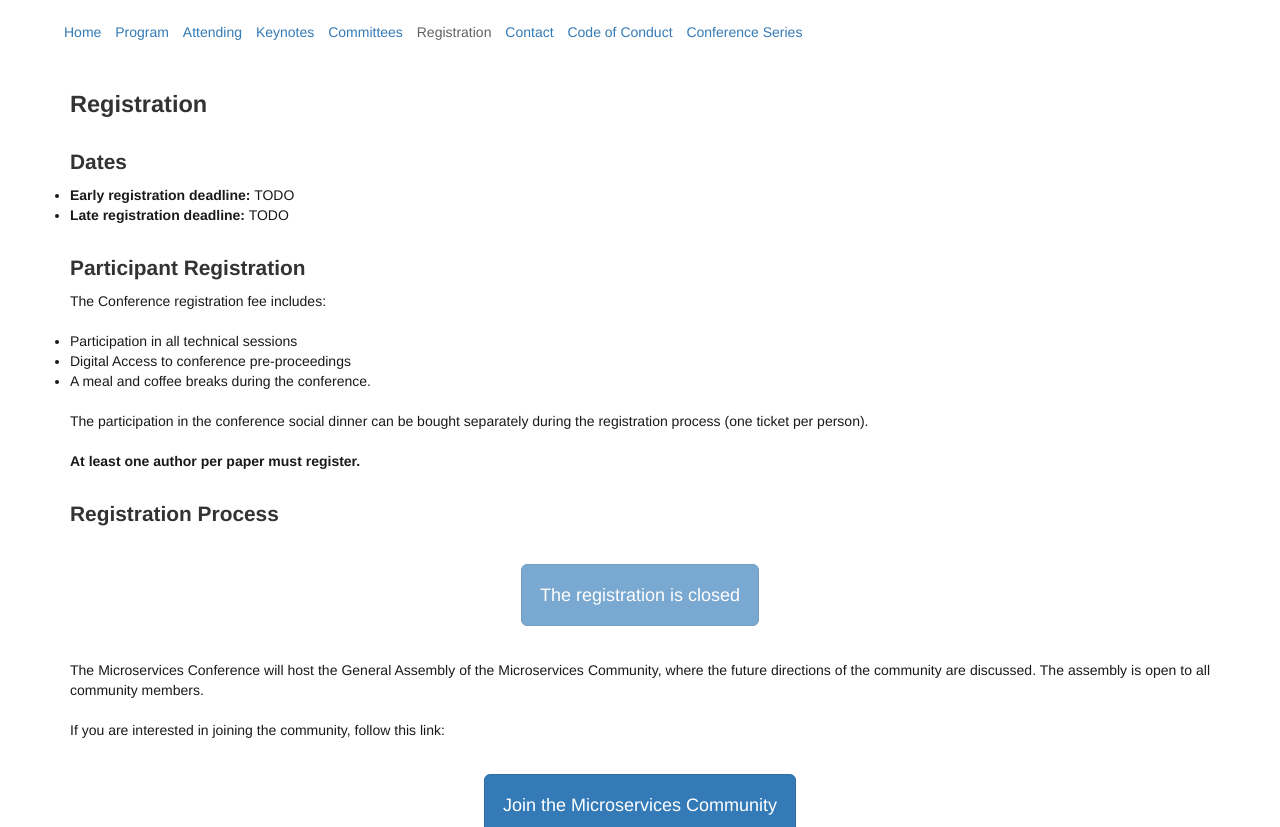
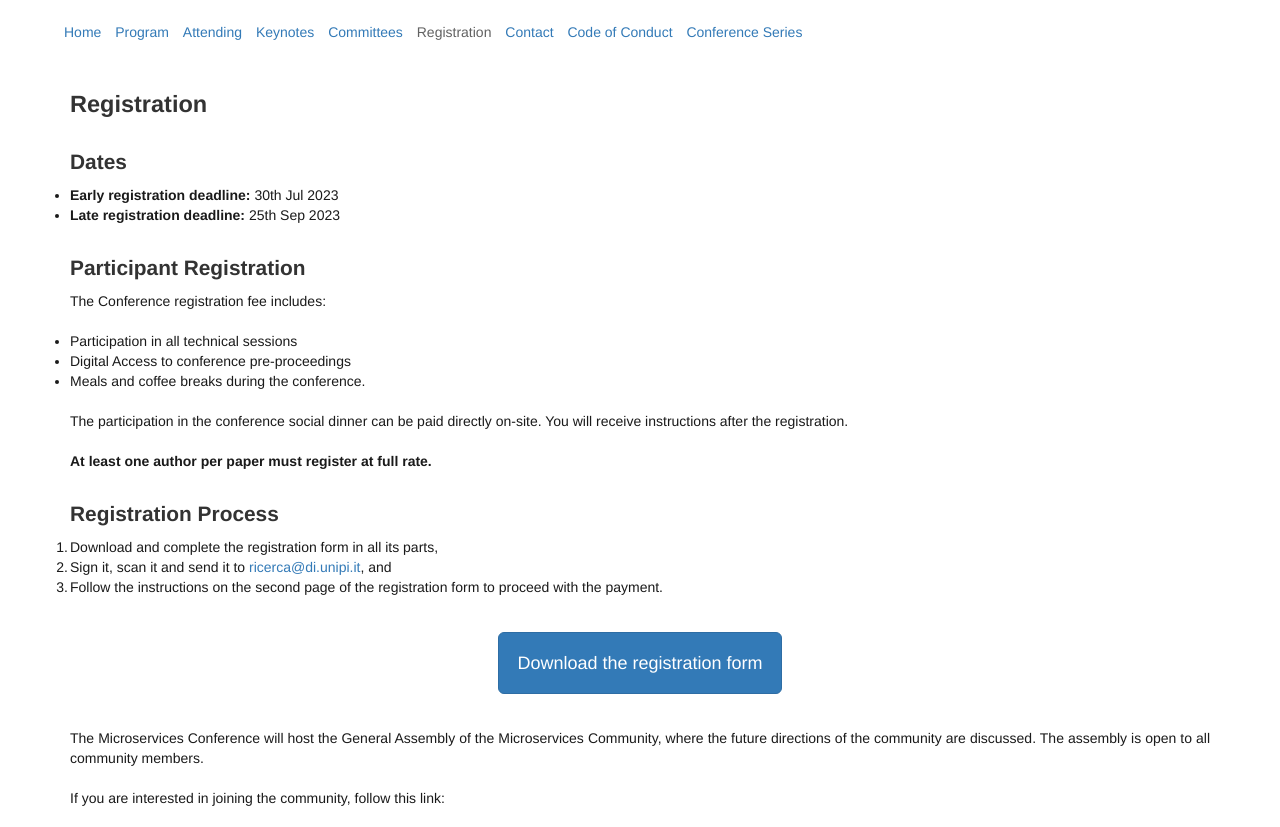
Before and after one commit to microservices-community/microservices-2023, a Jekyll site: the page built from registration.md, in a window 1280 px wide and 900 px high, scrolled down 333 px, cut to the strip 73-900 px from the top of the window. Built offline with Jekyll 4.4.1, drawn with Linux system fonts in a browser that asks for light colours; some of the changed text lies outside the part shown.

Commit message:
registration info

```diff
--- a/registration.md
+++ b/registration.md
@@ -10,8 +10,8 @@ feature_image: "normale.jpg"
 
 ## Dates
 
-- **Early registration deadline:** TODO
-- **Late registration deadline:** TODO
+- **Early registration deadline:** 30th Jul 2023
+- **Late registration deadline:** 25th Sep 2023
 
 ## Participant Registration
 
@@ -19,18 +19,23 @@ The Conference registration fee includes:
 
 - Participation in all technical sessions
 - Digital Access to conference pre-proceedings
-- A meal and coffee breaks during the conference.
+- Meals and coffee breaks during the conference.
 
-The participation in the conference social dinner can be bought separately
-during the registration process (one ticket per person).
+The participation in the conference social dinner can be paid directly on-site. You will receive instructions after the registration.
 
-**At least one author per paper must register.**
+**At least one author per paper must register at full rate.**
 
 ## Registration Process
 
+1. Download and complete the registration form in all its parts,
+2. Sign it, scan it and send it to <a href="mailto:ricerca@di.unipi.it">ricerca@di.unipi.it</a>, and
+3. Follow the instructions on the second page of the registration form to proceed with the payment.
+
 <div markdown="1" class="text-justify">
 <p style="margin:2em;" class="text-center">
-        <button style="padding:1em;" type="button" class="btn btn-primary btn-lg disabled">The registration is closed</button>
+    <a href="http://pages.di.unipi.it/forti/microservices23/registrationform.doc" target="_blank">
+        <button style="padding:1em;" type="button" class="btn btn-primary btn-lg enabled">Download the registration form</button>
+    </a>
 </p>
 <div class="clearfix"></div>
 
@@ -57,9 +62,15 @@ If you are interested in joining the community, follow this link:
 <tbody>
 
 <tr>
-    <td>TODO</td>
-    <td>TODO</td>
-    <td>TODO</td>
+    <td>Full registration</td>
+    <td>250,00€</td>
+    <td>300,00€</td>
+</tr>
+
+<tr>
+    <td>Student registration</td>
+    <td>190,00€</td>
+    <td>230,00€</td>
 </tr>
 </tbody>
 </table>
```
Also changed, not shown: _data/dates.yml (+3 -4 lines).
